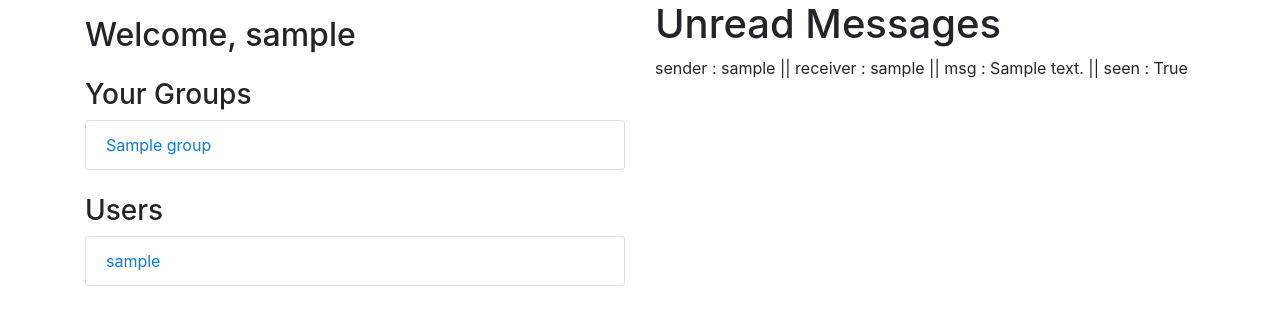
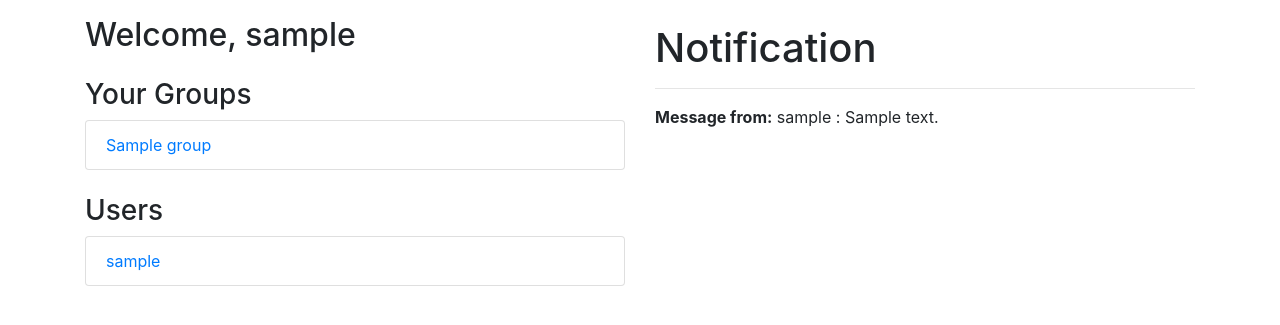
Before and after one commit to iajayparihar/Group-Personal-Message-Channels, a Django app: template message_project/templates/dashboard.html in a window 1280 px wide. Shown: the part 56-381 px from the top of the page. Run offline with Django 4.2, Linux system fonts and the light colour scheme; a user stored in the database is signed in; tables that the repository leaves empty hold one stand-in row (values such as "Sample post"); the template is opened without the code that fills it: values that come from a table or form of the project are taken from there, most other values are stand-ins (such as "Sample title", 1, 10 or a date in 2020); some libraries are stand-ins or nearby versions.

Commit message:
done: notifications

```diff
--- a/message_project/templates/dashboard.html
+++ b/message_project/templates/dashboard.html
@@ -10,7 +10,8 @@ Dashboard
     <div class="col-6">
         <h2 class="mt-3">Welcome, {{ username }}</h2>
         <h3 class="mt-4">Your Groups</h3>
-        <ul class="list-group">
+        {% if groups %}
+            <ul class="list-group">
                 {% for group in groups %}
                     <li class="list-group-item">
                         <a href="{% url 'group_chat' group.name %}">{{ group.name }}</a>
@@ -19,7 +20,11 @@ Dashboard
                         {% endif %}
                     </li>
                         {% endfor %}
-        </ul>
+            </ul>
+            {% else %}
+            <strong> * Please join or create a group.</strong>
+            {% endif %}
+
 
         <h3 class="mt-4">Users</h3>
         <ul class="list-group">
@@ -31,39 +36,28 @@ Dashboard
         </ul>
     </div>
     <div class="col-6">
-
-        <h1>Unread Messages</h1>
-
+        <br>
+        <h1>Notification</h1>
+        <hr>
         {% if unread_msg %}
-            {% for i in unread_msg %}
-
-                {% if request.user == i.receiver %}
-                sender : {{i.sender}} ||
-                receiver : {{i.receiver}} ||
-                msg : {{i.content}} ||
-                seen : {{i.seen}}
-                <br>
+            {% for msg in unread_msg %}
+                {% if request.user == msg.receiver %}
+                    <div>
+                        <p><strong>Message from:</strong> {{ msg.sender }} : {{ msg.content }}</p>
+                    </div>
+                {% elif request.user == msg.sender %}
+                    <div>
+                        <p><strong>{{ msg.receiver }}:</strong> Messages not seen yet!</p>
+                    </div>
                 {% endif %}
-
             {% endfor %}
-
         {% else %}
-
-        <p>No new Messages</p>
-
+            <p>No new Messages</p>
         {% endif %}
-
 
 
     </div>
 </div>
 </div>
 
-<script>
-// setTimeout(function(){
-//   window.location.reload();
-// }, 1000);
-
-
-</script>
 {% endblock body %}
```
